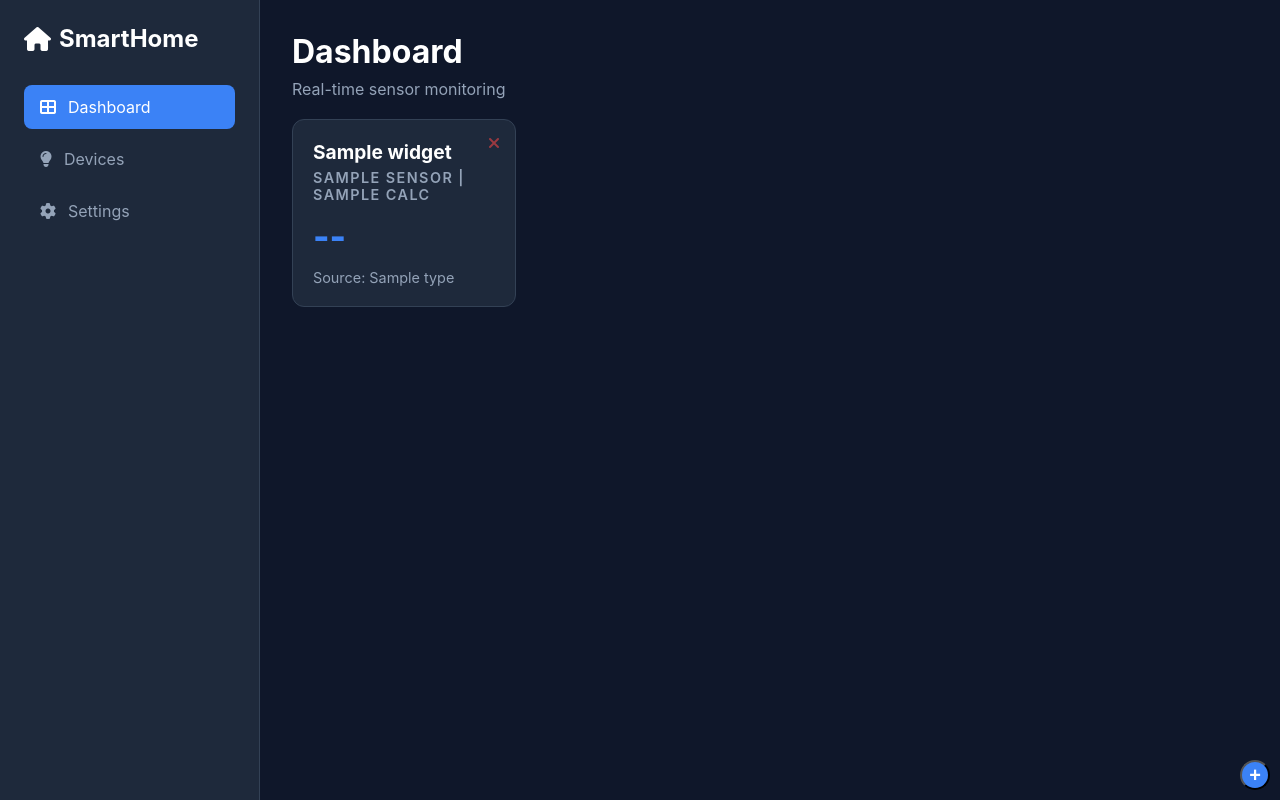
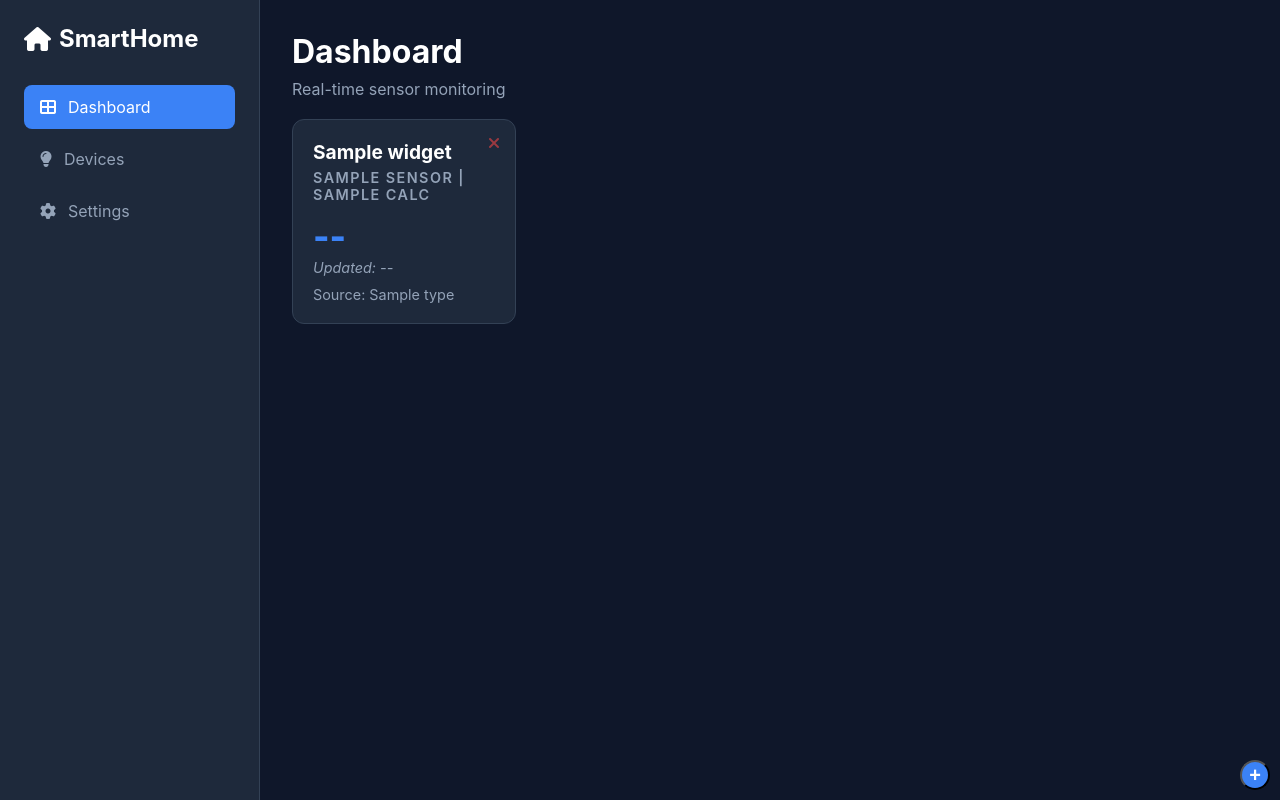
Before and after one commit to Martinos21/HomeApp, a Flask app: template src/templates/dashboard.html in a window 1280 px wide. Run offline with Flask 3, Linux system fonts and the light colour scheme; the template is opened without the code that fills it: most values are stand-ins (such as "Sample title", 1, 10 or a date in 2020); parts of the project's set-up code (start-up, migrations or seed data) failed here and were passed over.

Commit message:
add timestamp support to widgets and enhance live data updates

```diff
--- a/src/app.py
+++ b/src/app.py
@@ -53,8 +53,8 @@ def widget_data(widget_id):
     if not widget:
         return jsonify({'error': 'Not found'}), 404
 
-    val = get_widget_data(widget['table'], widget['sensor'], widget['calc'])
-    return jsonify({'value': val})
+    data = get_widget_data(widget['table'], widget['sensor'], widget['calc'])
+    return jsonify(data) # Returns {"value": 22.5, "timestamp": "2026-03-14 20:50:00"}
 
 @app.route('/delete_widget', methods=['POST'])
 def delete_widget():
--- a/src/static/dashboard.css
+++ b/src/static/dashboard.css
@@ -272,3 +272,11 @@ body {
   outline: none;
   border-color: #3b82f6;
 }
+
+.last-updated {
+    font-size: 0.75rem;
+    color: #64748b;
+    margin-top: -10px;
+    margin-bottom: 10px;
+    font-style: italic;
+}
--- a/src/templates/dashboard.html
+++ b/src/templates/dashboard.html
@@ -36,6 +36,7 @@
             <h4>{{ w.title }}</h4>
             <p class="widget-meta">{{ w.sensor }} | {{ w.calc }}</p>
             <span class="live-value" data-id="{{ w.id }}">--</span>
+            <p class="last-updated" data-time-id="{{ w.id }}">Updated: --</p>
             <p>Source: {{ w.type }}</p>
           </div>
           <button class="delete-widget" data-widget-id="{{ w.id }}">
@@ -95,22 +96,54 @@
   const cancelBtn = document.getElementById('cancelBtn');
   const createBtn = document.getElementById('createBtn');
 
-  // --- API LOGIC: FETCH LIVE DATA ---
+  /**
+   * 1. RELATIVE TIME CALCULATOR
+   * Converts a database timestamp into a human-readable string.
+   */
+  function getTimeAgo(dateString) {
+    if (!dateString || dateString === "None") return "Never";
+
+    // Replace hyphens with slashes for broader browser support (Safari/iOS)
+    const past = new Date(dateString.replace(/-/g, "/"));
+    const now = new Date();
+    const seconds = Math.floor((now - past) / 1000);
+
+    if (seconds < 60) return "Just now";
+    if (seconds < 3600) return Math.floor(seconds / 60) + "m ago";
+    if (seconds < 86400) return Math.floor(seconds / 3600) + "h ago";
+    return Math.floor(seconds / 86400) + "d ago";
+  }
+
+  /**
+   * 2. API LOGIC: FETCH LIVE DATA
+   * Now handles both the sensor value and the timestamp.
+   */
   function updateWidgetData(widgetId) {
     fetch(`/api/widget_data/${widgetId}`)
       .then(res => res.json())
       .then(data => {
-        const el = document.querySelector(`.live-value[data-id="${widgetId}"]`);
-        if (el) {
-          el.innerText = data.value;
-          el.style.opacity = 0.5;
-          setTimeout(() => el.style.opacity = 1, 200);
+        const valEl = document.querySelector(`.live-value[data-id="${widgetId}"]`);
+        const timeEl = document.querySelector(`.last-updated[data-time-id="${widgetId}"]`);
+
+        if (valEl) {
+          valEl.innerText = data.value;
+          // Visual feedback of update
+          valEl.style.opacity = 0.5;
+          setTimeout(() => valEl.style.opacity = 1, 200);
+        }
+
+        if (timeEl && data.timestamp) {
+          // Store the raw timestamp in a data attribute for the background timer
+          timeEl.setAttribute('data-raw-time', data.timestamp);
+          timeEl.innerText = `Updated: ${getTimeAgo(data.timestamp)}`;
         }
       })
       .catch(err => console.error("Refresh error:", err));
   }
 
-  // --- DELETE LOGIC ---
+  /**
+   * 3. DELETE LOGIC
+   */
   function setupDeleteListener(buttonElement) {
     buttonElement.addEventListener('click', (event) => {
       const widgetId = event.currentTarget.getAttribute('data-widget-id');
@@ -128,16 +161,32 @@
     });
   }
 
-  // Initial setup
+  /**
+   * 4. INITIALIZATION & TIMERS
+   */
+
+  // Initial setup for existing widgets
   document.querySelectorAll('.delete-widget').forEach(setupDeleteListener);
   document.querySelectorAll('.live-value').forEach(el => updateWidgetData(el.dataset.id));
 
-  // Polling (5 Minutes)
+  // Polling A: Refresh values from Database every 5 minutes
   setInterval(() => {
     document.querySelectorAll('.live-value').forEach(el => updateWidgetData(el.dataset.id));
   }, 300000);
 
-  // Modal controls
+  // Polling B: Refresh "Time Ago" text every 30 seconds (without hitting the DB)
+  setInterval(() => {
+    document.querySelectorAll('.last-updated').forEach(el => {
+      const rawTime = el.getAttribute('data-raw-time');
+      if (rawTime) {
+        el.innerText = `Updated: ${getTimeAgo(rawTime)}`;
+      }
+    });
+  }, 30000);
+
+  /**
+   * 5. MODAL & WIDGET CREATION
+   */
   addBtn.onclick = () => modal.style.display = 'flex';
   cancelBtn.onclick = () => modal.style.display = 'none';
 
@@ -166,6 +215,7 @@
             <h4>${payload.title}</h4>
             <p class="widget-meta">${payload.sensor.toUpperCase()} | ${payload.calc.toUpperCase()}</p>
             <span class="live-value" data-id="${data.id}">--</span>
+            <p class="last-updated" data-time-id="${data.id}">Updated: --</p>
             <p>Source: ${payload.type}</p>
           </div>
           <button class="delete-widget" data-widget-id="${data.id}">
@@ -173,9 +223,12 @@
           </button>
         `;
         container.appendChild(widget);
+
+        // Attach logic to the new widget
         setupDeleteListener(widget.querySelector('.delete-widget'));
         updateWidgetData(data.id);
 
+        // Reset and close
         document.getElementById('widgetTitle').value = '';
         modal.style.display = 'none';
       }
```
Also changed, not shown: src/tools/dbTools.py (+10 -7 lines).
